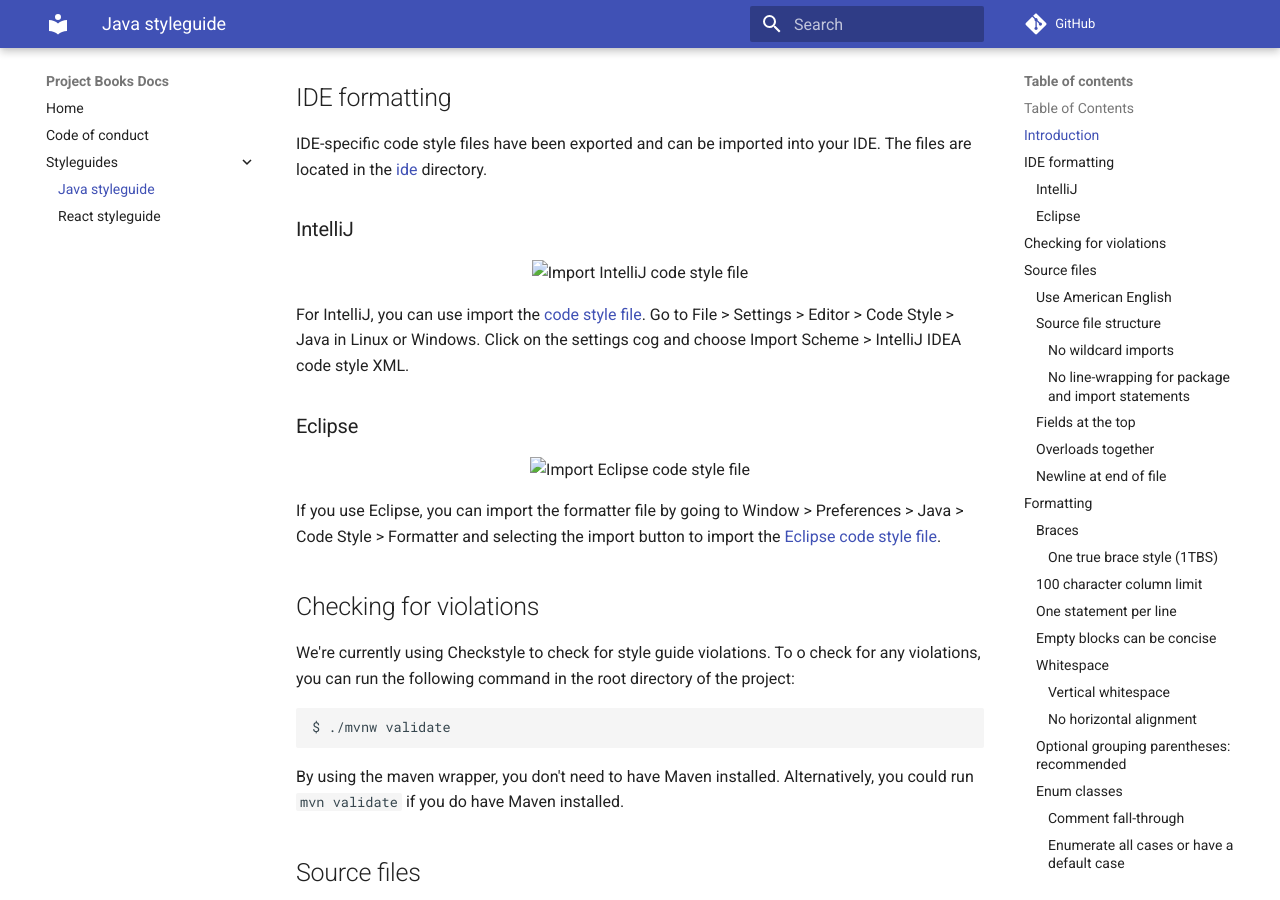
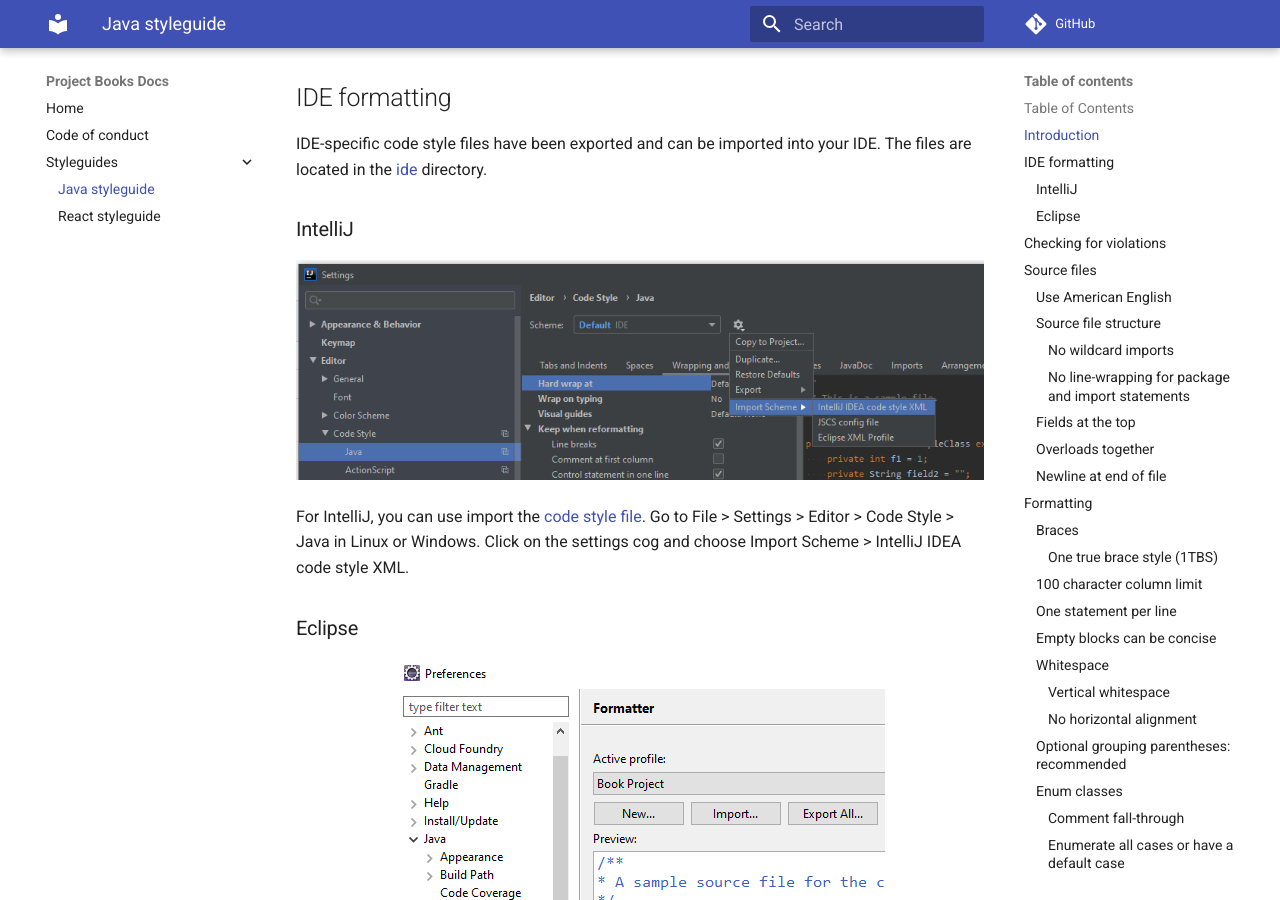
Before and after one commit to Project-Books/project-books.github.io, an MkDocs documentation site: the page built from docs/java-styleguide.md, in a window 1280 px wide and 900 px high, scrolled down 2969 px. Built offline with MkDocs 1.6.1 and Material for MkDocs 9.7.7, drawn with Linux system fonts in a browser that asks for light colours.

Commit message:
Add images

```diff
--- a/docs/java-styleguide.md
+++ b/docs/java-styleguide.md
@@ -94,7 +94,7 @@ IDE-specific code style files have been exported and can be imported into your I
 ### IntelliJ
 
 <p align="center">
-  <img src="/media/docs/styleguide/intellij_code_style.png" alt="Import IntelliJ code style file"/>
+  <img src="../images/intellij_code_style.png" alt="Import IntelliJ code style file"/>
 </p>
 
 For IntelliJ, you can use import the [code style file](https://github.com/knjk04/book-project/blob/master/ide/intellij/book_project_code_style.xml).
@@ -104,7 +104,7 @@ Import Scheme > IntelliJ IDEA code style XML.
 ### Eclipse
 
 <p align="center">
-  <img src="/media/docs/styleguide/eclipse_code_style.png" alt="Import Eclipse code style file"/>
+  <img src="../images/eclipse_code_style.png" alt="Import Eclipse code style file"/>
 </p>
 
 If you use Eclipse, you can import the formatter file by going to Window > Preferences > Java > Code Style > Formatter
```
Also changed, not shown: docs/images/eclipse_code_style.png (added), docs/images/intellij_code_style.png (added).
